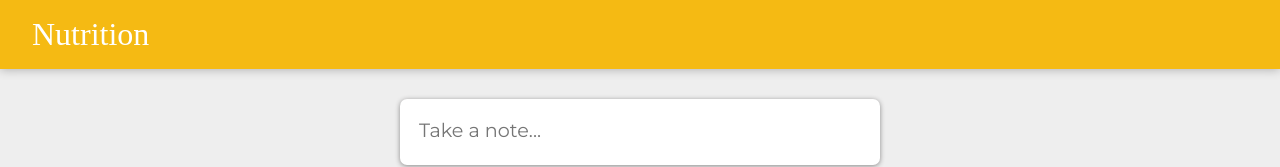
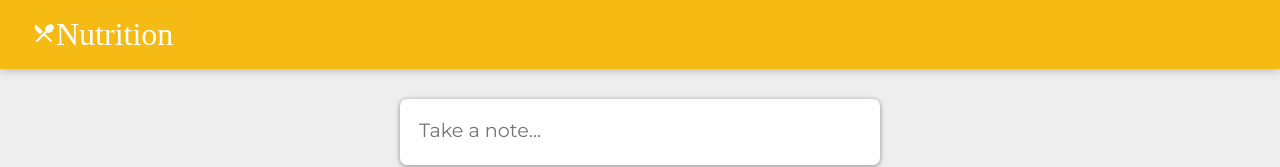
Before and after one commit to asasalcido14/keeper-app-git, a React (Create React App) app in the folder keeperv1/: page / in a window 1280 px wide. Shown: the top 167 px of the page. Built offline with nearby package versions, Linux system fonts and the light colour scheme; a web font is replaced by a local one.

Commit message:
Added Icon
LocalDiningIcon added to h1

```diff
--- a/keeperv1/src/components/Header.jsx
+++ b/keeperv1/src/components/Header.jsx
@@ -1,9 +1,11 @@
 import React from "react";
+import LocalDiningIcon from '@material-ui/icons/LocalDining';
 
 function Header() {
   return (
     <header>
-      <h1>Nutrition</h1>
+      <h1>
+      <LocalDiningIcon />Nutrition</h1>
     </header>
   );
 }
```
